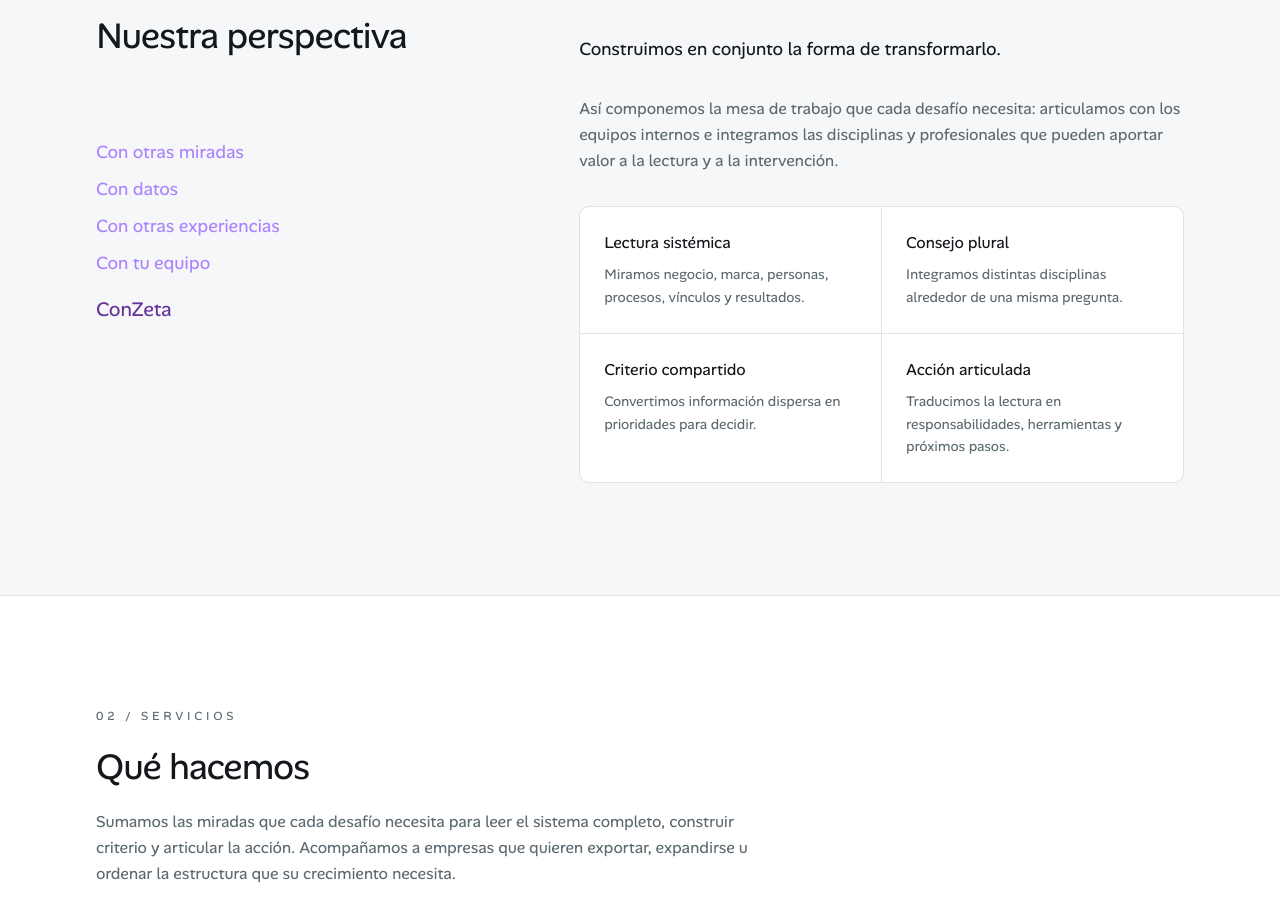
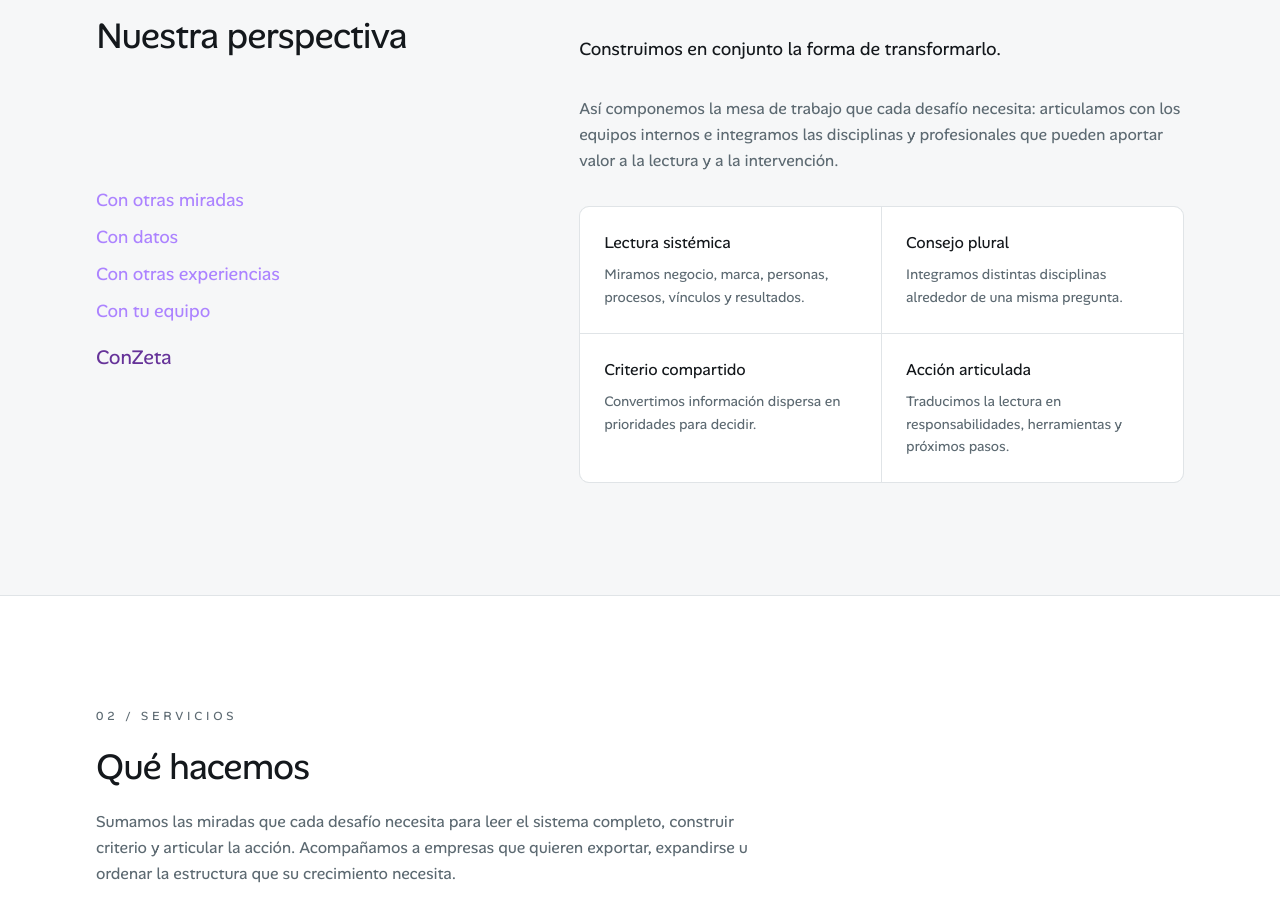
Before and after one commit to matumorel/conzeta, a Next.js app: page / in a window 1280 px wide. Shown: the part 941-1863 px from the top of the page. Built offline with nearby package versions, Linux system fonts and the light colour scheme.

Commit message:
feat: update margin size in about section component
Increased mt-20 to mt-32 for better spacing

Co-authored-by: matumorel <52887644+matumorel@users.noreply.github.com>

```diff
--- a/components/about-section.tsx
+++ b/components/about-section.tsx
@@ -8,7 +8,7 @@ export function AboutSection() {
             Nuestra perspectiva
           </h2>
 
-          <div className="mt-20">
+          <div className="mt-32">
             <ul className="flex flex-col items-start gap-2 text-left text-lg leading-relaxed">
               <li style={{ color: '#ac83ff' }}>Con otras miradas</li>
               <li style={{ color: '#ac83ff' }}>Con datos</li>
```
